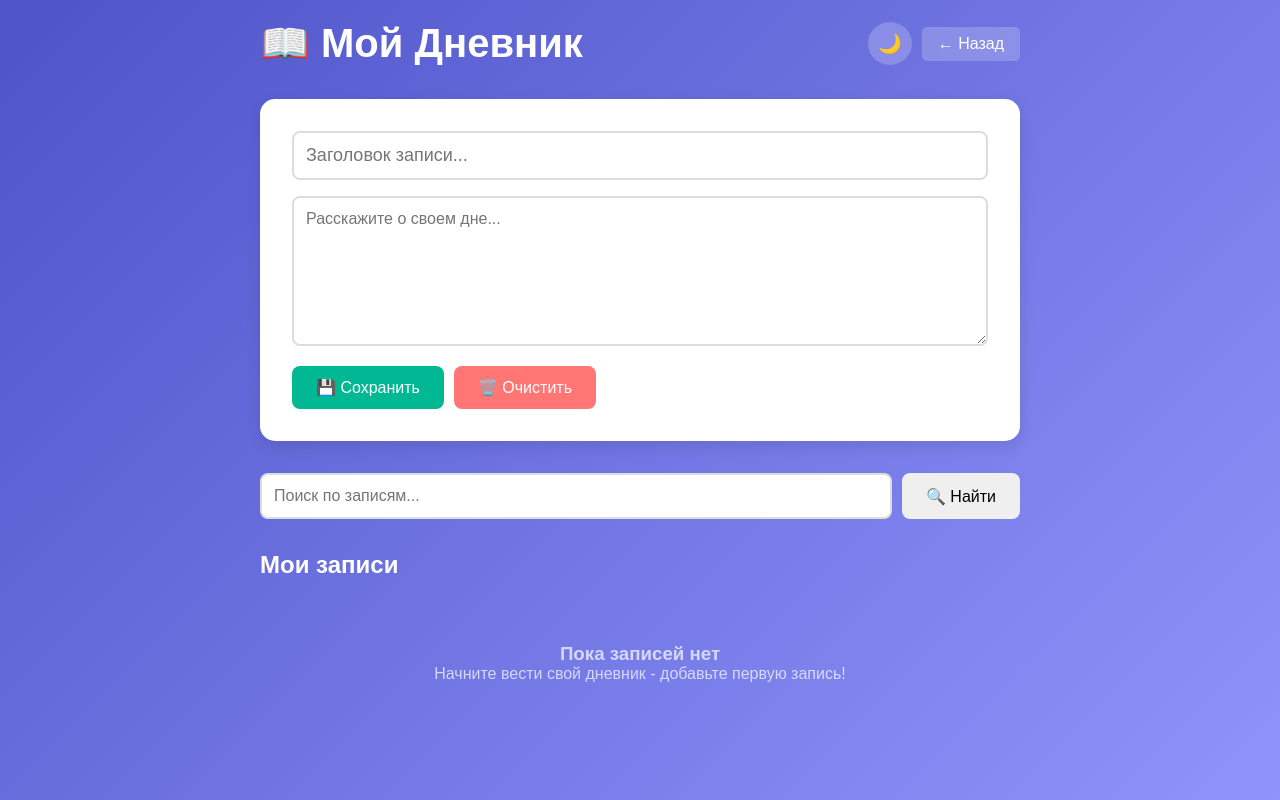
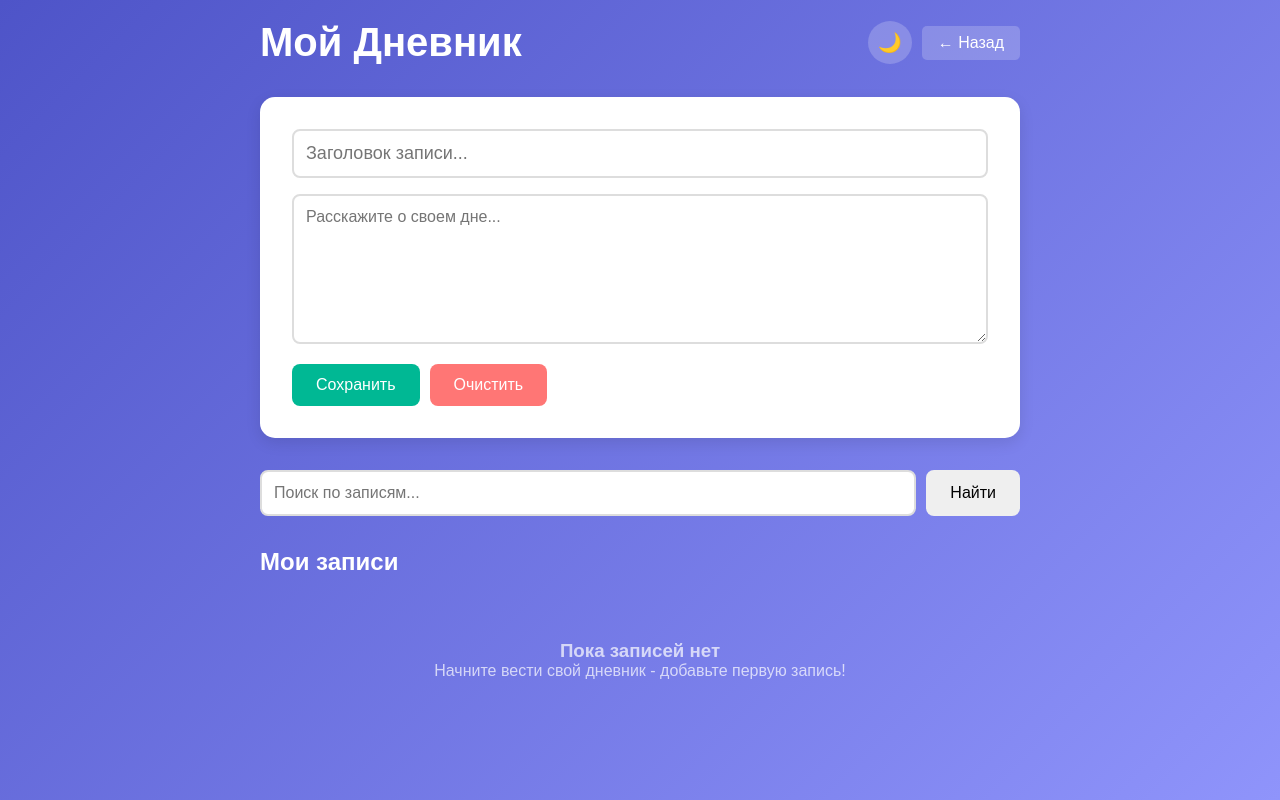
Before and after one commit to koichukeevi/koichukeevi.opais.io, a plain HTML site: page sites/personal-diary/index.html in a window 1280 px wide. Drawn offline with Linux system fonts and the light colour scheme.

Commit message:
Update index.html

```diff
--- a/sites/personal-diary/index.html
+++ b/sites/personal-diary/index.html
@@ -9,7 +9,7 @@
 <body>
     <div class="container">
         <header>
-            <h1>📖 Мой Дневник</h1>
+            <h1>Мой Дневник</h1>
             <div class="header-controls">
                 <button id="themeToggle">🌙</button>
                 <a href="../../index.html" class="back-btn">← Назад</a>
@@ -22,14 +22,14 @@
                 <textarea id="postContent" placeholder="Расскажите о своем дне..."></textarea>
             </div>
             <div class="controls">
-                <button onclick="savePost()" class="btn-save">💾 Сохранить</button>
-                <button onclick="clearEditor()" class="btn-clear">🗑️ Очистить</button>
+                <button onclick="savePost()" class="btn-save">Сохранить</button>
+                <button onclick="clearEditor()" class="btn-clear">Очистить</button>
             </div>
         </div>
 
         <div class="search-section">
             <input type="text" id="searchInput" placeholder="Поиск по записям...">
-            <button onclick="searchPosts()">🔍 Найти</button>
+            <button onclick="searchPosts()">Найти</button>
         </div>
 
         <div class="posts-section">
```
